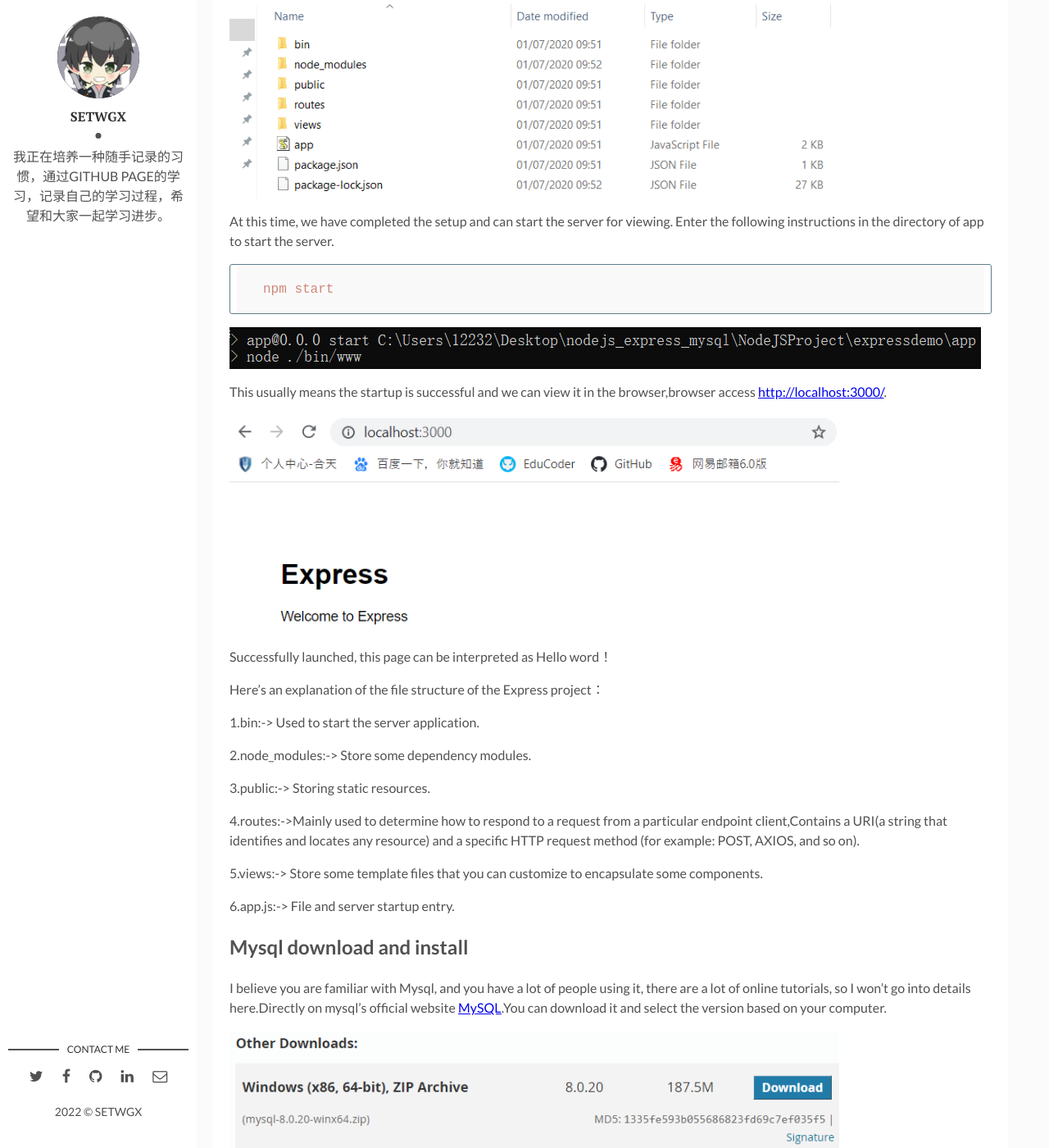
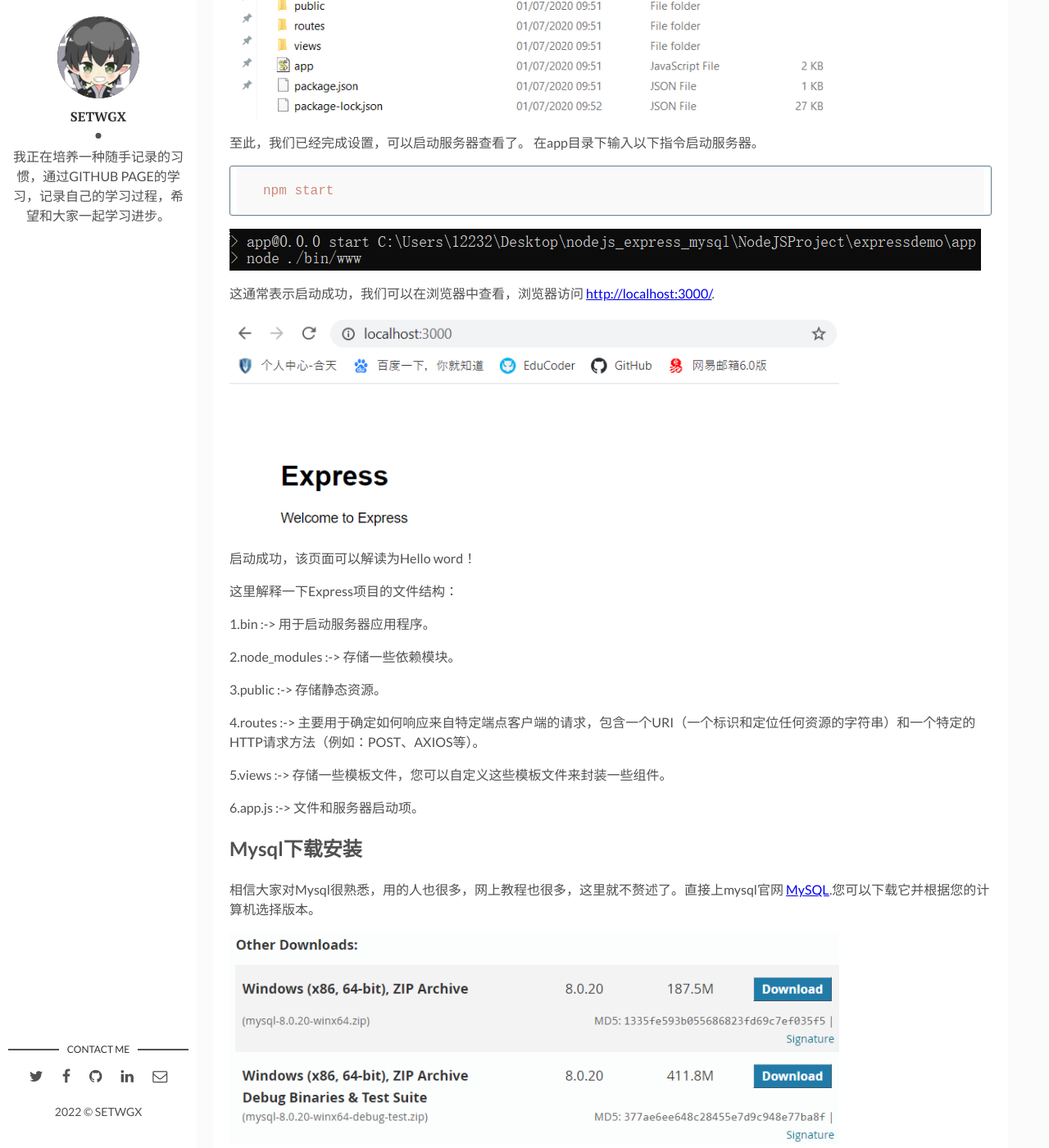
Before and after one commit to setwgx/setwgx.github.io, a Jekyll site: the page built from _posts/2020-07-01-Nodejs+Express+MySQL.markdown, in a window 1280 px wide and 1400 px high, scrolled down 2196 px. Shown: the whole window at 82% size. Built offline with Jekyll 4.4.1, drawn with Linux system fonts in a browser that asks for light colours; comment, search, counter and statistics services are not loaded; some of the changed text lies outside the part shown.

Commit message:
change the language to Chinese

````diff
--- a/_posts/2020-00-00-welcome-to-jekyll.markdown
+++ b/_posts/2020-00-00-welcome-to-jekyll.markdown
@@ -1,9 +1,9 @@
 ---
 layout: post
-title: "Welcome to MyBlog!"
+title: "欢迎来到我的博客！"
 date: 2020-01-01 00:00:00 +0300
-description: This is the first blog. I will write my daily learning experience here as a record. If my experience is helpful to you, it will make me feel that doing this is very meaningful. Thank you for your support! # Add post description (optional)
+description: 这是我的第一篇GITHUB文章，我会在这里分享我的日常学习和经验。 如果我的文章也同样对你有所帮助，这会让我觉得我这样做很有意义。感谢您的陪伴与支持！ # Add post description (optional)
 img: /cover0.png# Add image post (optional)
 ---
 
-This is the first blog. I will write my daily learning experience here as a record. If my experience is helpful to you, it will make me feel that doing this is very meaningful. Thank you for your support!
+这是我的第一篇GITHUB文章，我会在这里分享我的日常学习和经验。 如果我的文章也同样对你有所帮助，这会让我觉得我这样做很有意义。感谢您的陪伴与支持！
--- a/_posts/2020-07-01-Nodejs+Express+MySQL.markdown
+++ b/_posts/2020-07-01-Nodejs+Express+MySQL.markdown
@@ -1,32 +1,32 @@
 ---
 layout: post
-title: Nodejs+Express+MySQL :->(sudoku games)
+title: Nodejs+Express+MySQL数独游戏
 date: 2020-07-01 20:51:23 +0300
-description: Nodejs and Express and mysql technology based installation and use as well as database processing. # Add post description (optional)
+description: 基于Nodejs、Express和mysql技术的安装和使用以及数据库处理。 # Add post description (optional)
 img: /proj1/pic0.png # Add image post (optional)
 tags: [Nodejs, Express, MySQL] # add tag
 ---
 
-## Nodejs download and install
-We can download it directly from Nodejs's official website [how to install nodejs](https://nodejs.org/en/download/).
+## Nodejs 下载安装
+我们可以直接从Nodejs官网下载 [how to install nodejs](https://nodejs.org/en/download/).
 
 ![photo1]({{site.baseurl}}/assets/img/proj1/pic1.png){:width="80%"}
 
-Download the corresponding version according to the computer you use, and then install it.Nodejs installation tutorial on the Internet is also a lot of, you can refer to.
+根据你使用的电脑下载对应的版本，然后安装。Nodejs的安装教程，网上也有很多，可以参考。
 
-After installation, open the DOS command, enter the installation directory of Nodejs, and use Node-V to view the currently downloaded version.
+安装完成后打开DOS命令，进入Nodejs的安装目录，使用Node-V查看当前下载的版本。
 
 ![photo2]({{site.baseurl}}/assets/img/proj1/pic2.png)
 
 
-## Express framework installation and simple server setup
-First create a folder, then use the DOS command to enter the directory.
+## Express框架安装和简单服务器配置
+首先创建一个文件夹，然后使用DOS命令进入该目录。
 
-Let's first install the global Express. Please note that the global express command is different before and after the 4.x version.The previous version installation instruction is [ npm install express -g ],The post - version installation instruction is [ npm install -g express-generator ].
+我们先安装全局 Express。 请注意，4.x版本前后全局express命令不同。上一版本安装说明为[ npm install express -g ]，后版本安装说明为[ npm install -g express-generator ]。
 
 ![photo3]({{site.baseurl}}/assets/img/proj1/pic3.png)
 
-We then proceeded to set up the Express server, where we created some folders and projects and entered the following instructions into the DOS command.
+然后我们继续设置 Express 服务器，我们在其中创建了一些文件夹和项目，并在 DOS 命令中输入了以下说明。
 ```
 md NodeJSProject
 cd NodeJSProject
@@ -34,55 +34,54 @@ md expressdemo
 cd expressdemo
 express app
 ```
-App is the name of the Express project, which can be customized.
+App是Express项目的名称，可以自定义。
 
-Waiting for the installation, the terminal will have two prompts as follows after completion.
+等待安装，完成后终端会有如下两个提示。
 
 ![photo4]({{site.baseurl}}/assets/img/proj1/pic4.png)
 
-We follow the terminal prompt and execute the following instructions.
+我们按照终端提示执行以下指令。
 ```
 cd app
 npm install
 ```
-After finishing, we can see the files inside the app and the file structure.
+完成后，我们可以看到app里面的文件和文件结构。
 
 ![photo21]({{site.baseurl}}/assets/img/proj1/pic21.png){:width="80%"}
 
-At this time, we have completed the setup and can start the server for viewing. Enter the following instructions in the directory of app to start the server.
+至此，我们已经完成设置，可以启动服务器查看了。 在app目录下输入以下指令启动服务器。
 ```
 npm start
 ```
 ![photo5]({{site.baseurl}}/assets/img/proj1/pic5.png)
 
-This usually means the startup is successful and we can view it in the browser,browser access [http://localhost:3000/](http://localhost:3000/).
+这通常表示启动成功，我们可以在浏览器中查看，浏览器访问 [http://localhost:3000/](http://localhost:3000/).
 
 ![photo6]({{site.baseurl}}/assets/img/proj1/pic6.png){:width="80%"}
 
-Successfully launched, this page can be interpreted as Hello word！
+启动成功，该页面可以解读为Hello word！
 
-Here's an explanation of the file structure of the Express project：
+这里解释一下Express项目的文件结构：
 
-1.bin:-> Used to start the server application.
+1.bin :-> 用于启动服务器应用程序。
 
-2.node_modules:-> Store some dependency modules.
+2.node_modules :-> 存储一些依赖模块。
+
+3.public :-> 存储静态资源。
+
+4.routes :-> 主要用于确定如何响应来自特定端点客户端的请求，包含一个URI（一个标识和定位任何资源的字符串）和一个特定的HTTP请求方法（例如：POST、AXIOS等）。
+
+5.views :-> 存储一些模板文件，您可以自定义这些模板文件来封装一些组件。
+
+6.app.js :-> 文件和服务器启动项。
 
 
-3.public:-> Storing static resources.
-
-4.routes:->Mainly used to determine how to respond to a request from a particular endpoint client,Contains a URI(a string that identifies and locates any resource) and a specific HTTP request method (for example: POST, AXIOS, and so on).
-
-5.views:-> Store some template files that you can customize to encapsulate some components.
-
-6.app.js:-> File and server startup entry.
-
-
-## Mysql download and install
-I believe you are familiar with Mysql, and you have a lot of people using it, there are a lot of online tutorials, so I won't go into details here.Directly on mysql's official website [MySQL](https://dev.mysql.com/downloads/mysql/).You can download it and select the version based on your computer.
+## Mysql下载安装
+相信大家对Mysql很熟悉，用的人也很多，网上教程也很多，这里就不赘述了。直接上mysql官网 [MySQL](https://dev.mysql.com/downloads/mysql/).您可以下载它并根据您的计算机选择版本。
 
 ![photo7]({{site.baseurl}}/assets/img/proj1/pic7.png){:width="80%"}
 
-After completing according to the prompt, enter the following command line in the DOS command to view the current database corresponding information.
+根据提示完成后，在DOS命令中输入如下命令行，查看当前数据库对应信息。
 ```
 mysql -V
 or
@@ -90,34 +89,34 @@ mysql --version
 ```
 ![photo8]({{site.baseurl}}/assets/img/proj1/pic8.png)
 
-Database structure.
+数据库结构。
 
 ![photo9]({{site.baseurl}}/assets/img/proj1/pic9.png)
 
-We create a data number called db_sudoku and create a table with the form name score and five column names [ username,timer,checktime,score,id ],Their attributes are [ char(10),char(10),int(3),int(3),int(3) ].
+我们创建一个名为 db_sudoku 的数据编号，并创建一个表格名称为 score 和五个列名称的表 [ username,timer,checktime,score,id ],它们的属性是 [ char(10),char(10),int(3),int(3),int(3) ].
 
 ![photo10]({{site.baseurl}}/assets/img/proj1/pic10.png)
 
-Insert the following two columns of data.
+插入以下两列数据。
 
 ![photo11]({{site.baseurl}}/assets/img/proj1/pic11.png)
 
 
-## Continue with the project
-We go back to the root directory we created, we install the mysql driver, go back to the root directory, and enter the following instructions.
+## 继续项目
+我们回到我们创建的根目录，我们安装mysql驱动，回到根目录，输入以下指令。
 ```
 npm install mysql
 ```
 ![photo12]({{site.baseurl}}/assets/img/proj1/pic12.png)
 
-At this point our environment and project is basically established, the directory file structure at this point.
+至此我们的环境和项目基本建立，目录文件结构至此。
 
 ![photo13]({{site.baseurl}}/assets/img/proj1/pic13.png)
 
-We can start writing files and scripts to complete the project.
+我们可以开始编写文件和脚本来完成项目。
 
 
-### Create index.html in the root directory
+### 在根目录下创建index.html
 ```
 <!DOCTYPE html>
 <html>
@@ -262,7 +261,7 @@ var server = app.listen(3001, function () {
   console.log("Access to the port %s", port);
 })
 ```
-### Under the NodeJSProject/expressdemo/app/ create a db. Js
+### 在NodeJSProject/expressdemo/app/目录下创建一个db.js
 ```
 // Creating a database connection
 const mysql = require("mysql");
@@ -302,43 +301,43 @@ app.all("*", function (req, res, next) {
   else next();
 });
 ```
-The above code should be placed under var app = Express () and above app.use('/', indexRouter)
+上面的代码应该放在 var app = Express() 和 app.use('/', indexRouter) 上面
 
 ![photo15]({{site.baseurl}}/assets/img/proj1/pic15.png){:width="50%"}
 
-### TEST
-Now let's see how our front end looks.
+### 测试
+现在让我们看看我们的前端是什么样子的。
 
 ![photo14]({{site.baseurl}}/assets/img/proj1/pic14.png){:width="50%"}
 
-Now that we've basically finished our database interaction, we can test it by entering the APP directory in the DOS command and using the instruction NPM Start to start the server.And then we go to localhost, and we see the table content that we designed earlier, two pieces of data.
+现在我们的数据库交互基本完成了，我们可以通过DOS命令进入APP目录，使用指令npm start启动服务器进行测试。然后我们去localhost，就可以看到我们创建的表格内容了 之前设计的，两条数据。
 
 ![photo16]({{site.baseurl}}/assets/img/proj1/pic16.png){:width="50%"}
 
-Now we open the front end, which can see the contents of the database now that Express has been started.
+现在我们打开前端，可以看到Express已经启动的数据库的内容。
 
 ![photo22]({{site.baseurl}}/assets/img/proj1/pic22.png){:width="50%"}
 
-Reading is ok, so let's see how about writing to the database, so let's enter the following data.
+读取就可以了，接下来看看写入数据库怎么样，所以我们输入如下数据。
 
 ![photo17]({{site.baseurl}}/assets/img/proj1/pic17.png){:width="50%"}
 
-Indicates successful submission.
+表示提交成功。
 
 ![photo18]({{site.baseurl}}/assets/img/proj1/pic18.png){:width="50%"}
 
-Then we go back to our home page and find that the data is already on the front end.
+然后我们回到我们的主页，发现数据已经在前端了。
 
 ![photo19]({{site.baseurl}}/assets/img/proj1/pic19.png){:width="50%"}
 
-It's in the database already.
+它已经在数据库中了。
 
 ![photo20]({{site.baseurl}}/assets/img/proj1/pic20.png){:width="50%"}
 
 
-### CONCLUSION
-This is a very simple Nodejs + Express + mysql small application. At that time, I was doing this because I had a project, and I seldom used JS language, so I was relatively weak in this aspect. I found a lot of materials and spent a lot of time to figure this out.So I'm going to make a note here, and I'm going to share it with you.
+### 结束语
+这是一个非常简单的 Nodejs + Express + mysql 小应用程序。 那时我在做这个，因为我有一个项目，而且我很少使用 JS 语言，所以我在这方面比较薄弱。 找了很多资料，也花了很多时间才弄明白。所以在这里做个笔记，和大家分享一下。
 
-You can fork this project in my warehouse. I will upload it to my warehouse later. Thank you!
+你可以在我的仓库中 fork 这个项目。 我稍后会上传到我的仓库。 谢谢！
 
-[Project link](https://github.com/mccartyzzz/Nodejs-and-Express-and-mysql-based-front-and-back-end-interactions.git)
+[https://github.com/setwgx/Nodejs-and-Express-and-mysql-based-front-and-back-end-interactions](https://github.com/setwgx/Nodejs-and-Express-and-mysql-based-front-and-back-end-interactions.git)
````
Also changed, not shown: other parts of _posts/2020-07-01-Nodejs+Express+MySQL.markdown (+2 -2 lines), _posts/2021-08-24-Barrier.markdown (+27 -27 lines), _posts/2021-11-22-You-get+FFmpeg.markdown (+32 -32 lines), _posts/2022-01-09-Google-login.markdown (+8 -8 lines).
